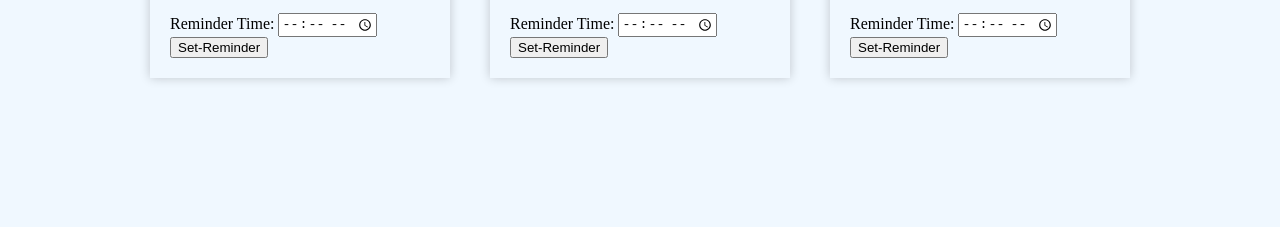
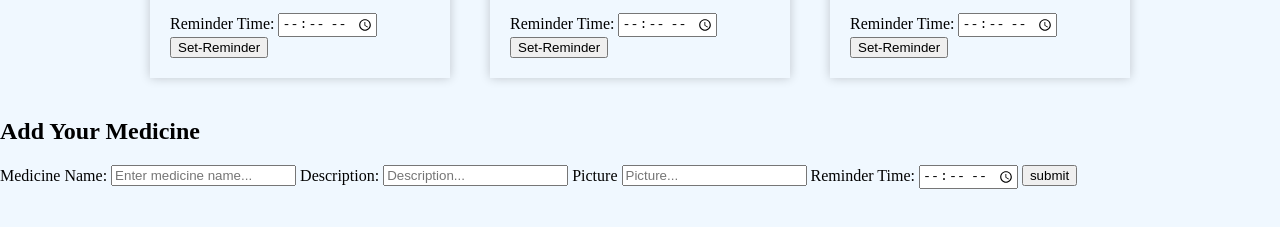
Before and after one commit to XhXai/Medication-Tracker, a plain HTML site: page index.html in a window 1280 px wide. Shown: the part 501-728 px from the top of the page. Drawn offline with Linux system fonts and the light colour scheme; a script that the page names is missing.

Commit message:
added form

```diff
--- a/index.html
+++ b/index.html
@@ -89,6 +89,22 @@
 		</div>
 	</div>
 
+	<form class="Form">
+		<h2>Add Your Medicine</h2>
+		<label for="medicine-name">Medicine Name:</label>
+		<input type="text" id="medicine-name" name="medicine-name" placeholder="Enter medicine name...">
+
+    <label for="Description">Description:</label>
+		<input type="text" id="Description" name="Description" placeholder="Description...">
+
+	<label for="Picture">Picture</label>
+	<input type="Picture" src="" placeholder="Picture...">
+
+		<label for="medicine-time">Reminder Time:</label>
+        <input type="time" id="medicine-time" name="medicine-time">
+        <input type="submit" value="submit">
+</form>
+
 	</body>
 <script src="index.js"></script>
 </html>
```
